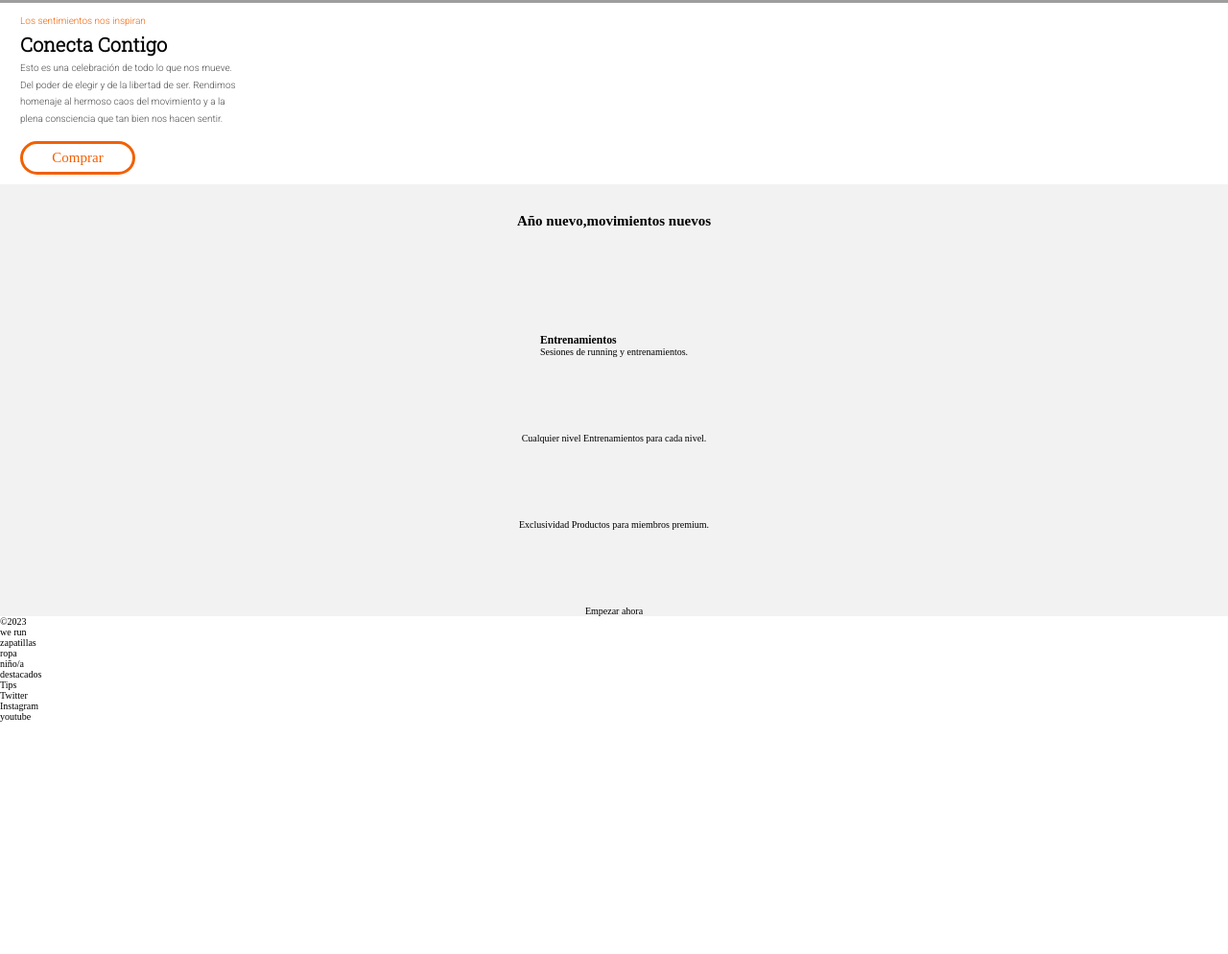
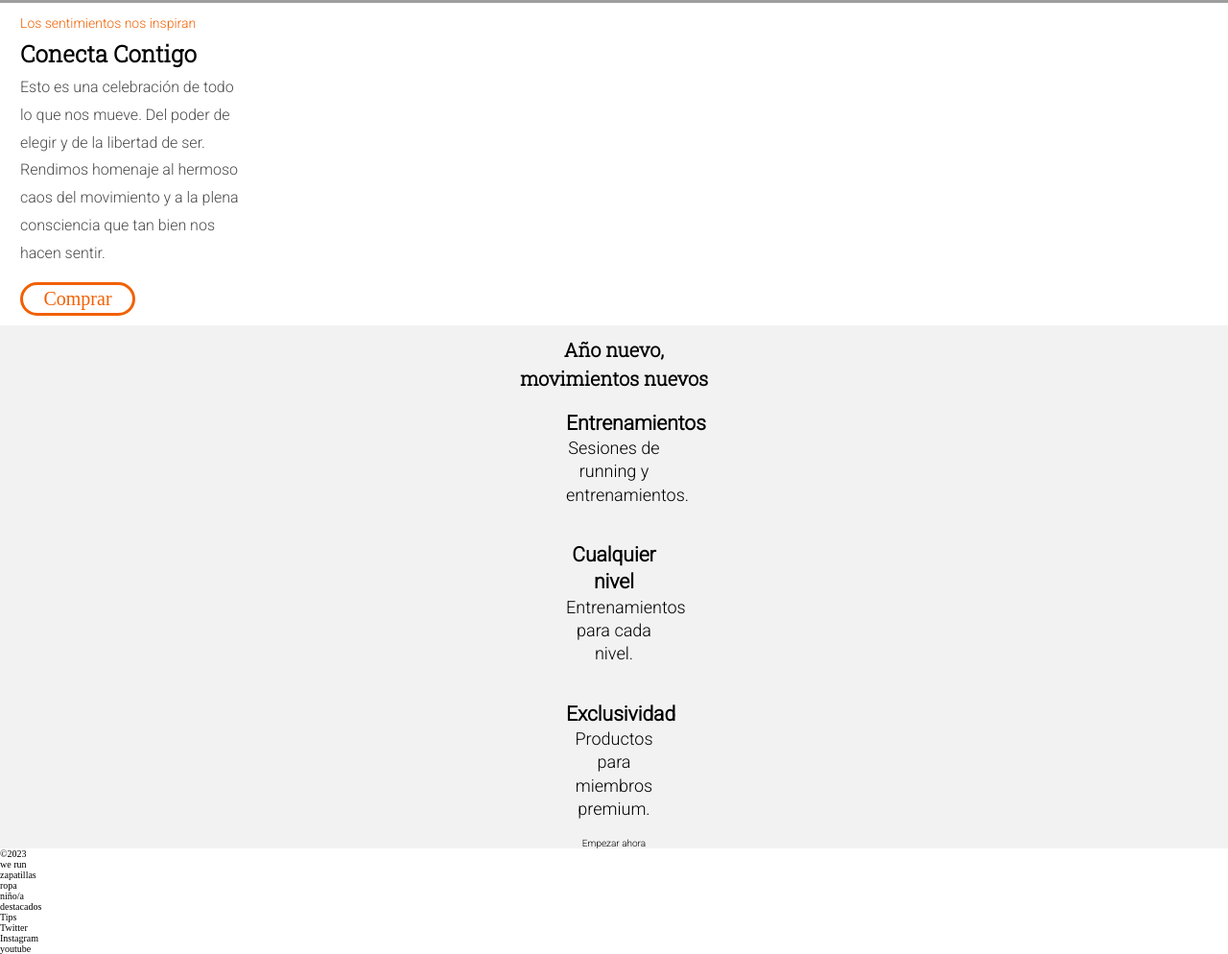
Before and after one commit to Adalab/modulo-1-evaluacion-final-NataliaBlanco, a website: page public/index.html in a window 1280 px wide. Shown: the part 577-1571 px from the top of the page at 96% size. Before the commit the page ends 1329 px from the top, so only its background shows below. Drawn offline with Linux system fonts and the light colour scheme; grey boxes are pictures that could not be loaded.

Commit message:
added styling on section2

```diff
--- a/public/index.html
+++ b/public/index.html
@@ -94,27 +94,29 @@
       <div class="button">Comprar</div>
     </section>
     <section class="section-2">
-        <h2 class="inspo2">Año nuevo,movimientos nuevos</h2>
-        <section class="offers">
-          <h3>Entrenamientos</h3>
-          Sesiones de running y entrenamientos.
+      <h2 class="inspo2">Año nuevo, movimientos nuevos</h2>
+      <section class="section-2-offers">
+        <h3 class="section-2-offers-title">Entrenamientos</h3>
+        <p>Sesiones de running y entrenamientos.</p>
       </section>
-        <section class="offers">
-          Cualquier nivel
-          Entrenamientos para cada nivel.
+      <section class="section-2-offers">
+        <h3 section-2-offers-title>Cualquier nivel</h3>
+        <p>Entrenamientos para cada nivel.</p>
       </section>
-        <section class="offers">
-          Exclusividad
-          Productos para miembros premium.
+      <section class="section-2-offers">
+        <h3 section-2-offers-title>Exclusividad</h3>
+        <p>Productos para miembros premium.</p>
       </section>
-        </div>
+      </div class="button2">
       Empezar ahora
       </div>
       </section>
   </main>
   <footer class="footer">
-    <div>©2023</div>
-    <div>we run</div>
+    <div>
+      <p>©2023</p>
+      <p>we run</p>
+    </div>
     <div clas="first ">
       <nav>
         <ul>
--- a/src/scss/main.scss
+++ b/src/scss/main.scss
@@ -61,7 +61,7 @@ $roboto: 'Roboto', sans-serif;
 
 .title {
    font-family: $roboto;
-   font-size: 2.3rem;
+   font-size: 2.9rem;
    width: 290px;
    text-shadow: 0 1px 1px $white-two;
    line-height: normal;
@@ -71,7 +71,7 @@ $roboto: 'Roboto', sans-serif;
 .promo-1 {
    font-family: $robotoS;
    padding: 10px 0;
-   font-size: 1rem;
+   font-size: 1.5rem;
    font-weight: 300;
    width: 200px;
 }
@@ -96,36 +96,39 @@ $roboto: 'Roboto', sans-serif;
    flex-direction: column;
    justify-content: center;
    align-items: flex-start;
-   padding: 10px 21px ;
+   padding: 10px 21px;
 
 }
 
 .inspo {
    color: $bright-orange;
    font-family: $roboto;
-   font-size: 1rem;
+   font-size: 1.4rem;
    font-weight: light;
    text-align: left;
-   padding:3px 0;
+   padding: 3px 0;
 
 }
+
 .title-section1 {
    font-family: $robotoS;
-   font-size: 2rem;
-   padding:3px 0;
-   font-weight: bold;
+   font-size: 2.4rem;
+   padding: 5px 0;
+   font-weight:bolder;
 }
+
 .text-section1 {
    font-family: $roboto;
-   font-size: 1rem;
+   font-size: 1.6rem;
    color: $greyish-brown;
    font-weight: normal;
    flex-grow: 0;
-   line-height: 1.75;
+   line-height: 1.8;
    padding-bottom: 15px;
 }
+
 .button {
-   padding:5%;
+   padding: 5%;
    width: 120px;
    height: 35px;
    border: solid $bright-orange;
@@ -134,18 +137,50 @@ $roboto: 'Roboto', sans-serif;
    justify-content: center;
    text-align: center;
    border-radius: 50px;
-   font-size: 1.5rem;
+   font-size: 2rem;
    color: $bright-orange;
 }
+
 .section-2 {
-height: 450px;
-background-color: $white-two;
-display:flex;
-flex-direction: column;
-justify-content: space-between;
-align-items:center;
+   background-color: $white-two;
+   font-family: $roboto;
+   display: flex;
+   flex-direction: column;
+   justify-content: center;
+   align-items: center;
+}
 
+.section-2 .inspo2 {
+   width: 200px;
+   padding: 10px 0 0 0;
+   font-family: $robotoS;
+   font-size: 2rem;
+   line-height: 1.5;
+   text-align: center;
+   font-weight: 700;
 }
-.inspo2 {
-padding: 30px;
+
+.section-2-offers {
+   width: 100px;
+   padding: 18px 0;
+   text-align: center;
+   line-height: 1.35;
+   font-size: 1.8rem;
 }
+.section-2-offers-title {
+text-align: center;
+}
+.section-2 .button2 {
+   padding: 5%;
+   background-color: $bright-orange;
+   width: 120px;
+   height: 35px;
+   border: solid $bright-orange;
+   display: flex;
+   flex-direction: column;
+   justify-content: center;
+   text-align: center;
+   border-radius: 50px;
+   font-size: 2rem;
+   color: $colorwhite;
+}
```
Also changed, not shown: src/html/index.html (+15 -13 lines), public/assets/css/main.css, 1 other file. Lines whose indentation alone changed are shown as unchanged.
